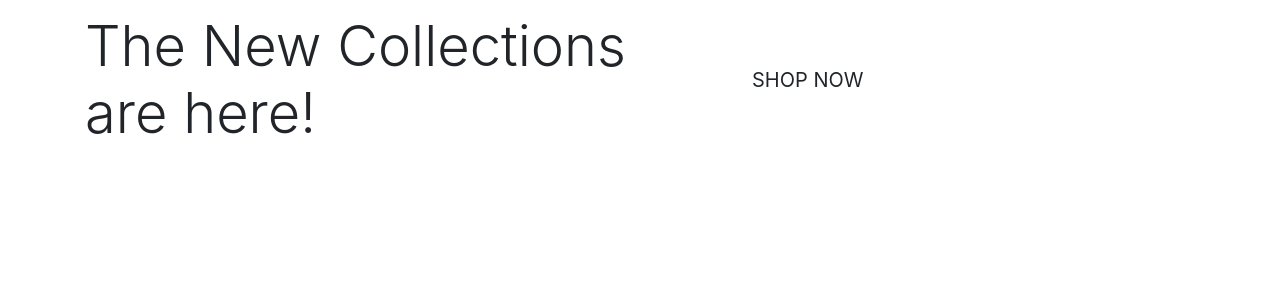
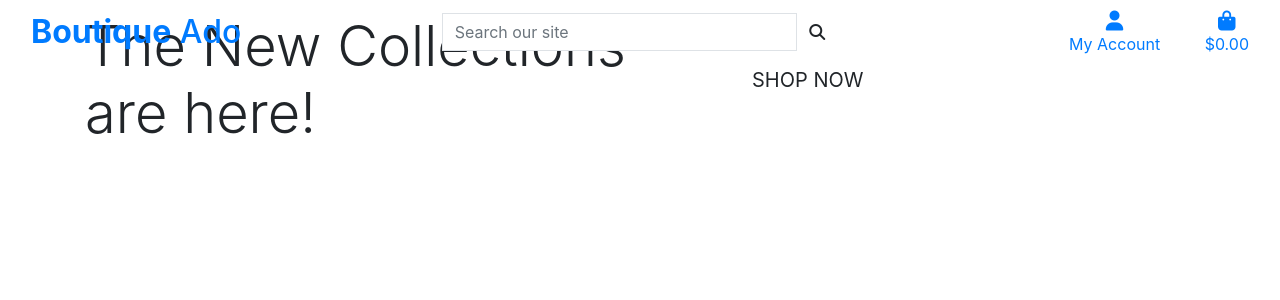
Before and after one commit to adamgilroy22/boutique-ado, a Django app: page / in a window 1280 px wide. Shown: the top 300 px of the page. Run offline with Django 3.2, Linux system fonts and the light colour scheme; some libraries are stand-ins or nearby versions.

Commit message:
Add main page header

```diff
--- a/templates/base.html
+++ b/templates/base.html
@@ -2,6 +2,7 @@
 
 <!doctype html>
 <html lang="en">
+
 <head>
 
   {% block meta %}
@@ -31,8 +32,69 @@
 
   <title>Boutique Ado {% block extra_title %}{% endblock %}</title>
 </head>
+
 <body>
-    <header class="container-fluid fixed-top"></header>
+  <header class="container-fluid fixed-top">
+    <div class="row">
+      <div class="col-12 col-lg-4 my-auto py-1 py-lg-0 text-center text-lg-left">
+        <a href="{% url 'home' %}" class="nav-link main-logo-link">
+          <h2 class="logo-font text-black my-0"><strong>Boutique</strong> Ado</h2>
+        </a>
+      </div>
+      <div class="col-12 col-lg-4 my-auto py-1 py-lg-0">
+        <form method="GET" action="">
+          <div class="input-group w-100">
+            <input class="form-control border border-black rounded-0" type="text" name="q" placeholder="Search our site">
+            <div class="input-group-append">
+              <button class="form-control btn btn-black border-black rounded-0" type="submit">
+                <span class="icon">
+                  <i class="fas fa-search"></i>
+                </span>
+              </button>
+            </div>
+          </div>
+        </form>
+      </div>
+      <div class="col-12 col-lg-4 my-auto py-1 py-lg-0">
+        <ul class="list-inline list-unstyled text-center text-lg-right my-0">
+          <li class="list-inline-item dropdown">
+            <a class="text-black nav-link" href="#" id="user-options" data-toggle="dropdown" aria-haspopup="true" aria-expanded="false">
+              <div class="text-center">
+                <div><i class="fas fa-user fa-lg"></i></div>
+                <p class="my-0">My Account</p>
+              </div>
+            </a>
+            <div class="dropdown-menu border-0" aria-labelledby="user-option">
+              {% if request.user.is_authenticated %}
+                {% if request.user.is_superuser %}
+                  <a href="" class="dropdown-item">Product Management</a>
+                {% endif %}
+                <a href="" class="dropdown-item">My Profile</a>
+                <a href="{% url 'account_logout' %}" class="dropdown-item">Logout</a>
+              {% else %}
+                <a href="{% url 'account_signup' %}" class="dropdown-item">Register</a>
+                <a href="{% url 'account_login' %}" class="dropdown-item">Login</a>
+              {% endif %}
+            </div>
+          </li>
+          <li class="list-inline-item">
+            <a class="{% if grand_total %}text-info font-weight-bold{% else %}text-black{% endif %} nav-link" href="">
+              <div class="text-center">
+                <div><i class="fas fa-shopping-bag fa-lg"></i></div>
+                <p class="my-0">
+                  {% if grand_total %}
+                    ${{ grand_total|floatformat:2 }}
+                  {% else %}
+                    $0.00
+                  {% endif %}
+                </p>
+              </div>
+            </a>
+          </li>
+        </ul>
+      </div>
+    </div>
+  </header>
 
   {% if messages %}
   <div class="message-container"></div>
@@ -45,8 +107,10 @@
   {% endblock %}
 
   {% block postloadjs %}
+  <script src="https://kit.fontawesome.com/1c241afabe.js" crossorigin="anonymous"></script>
   {% endblock %}
 
 
 </body>
+
 </html>
```
Lines whose indentation alone changed are shown as unchanged.
